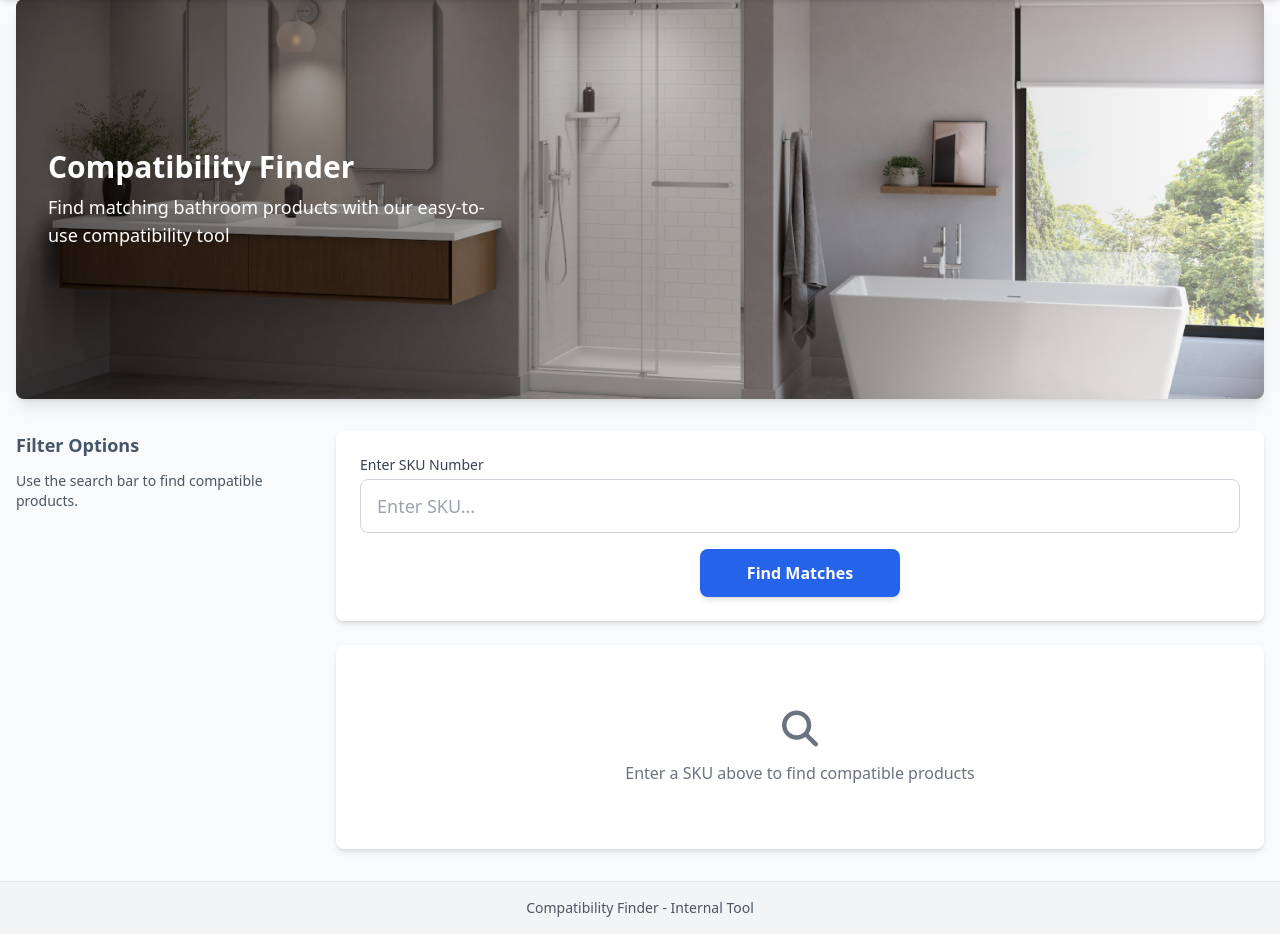
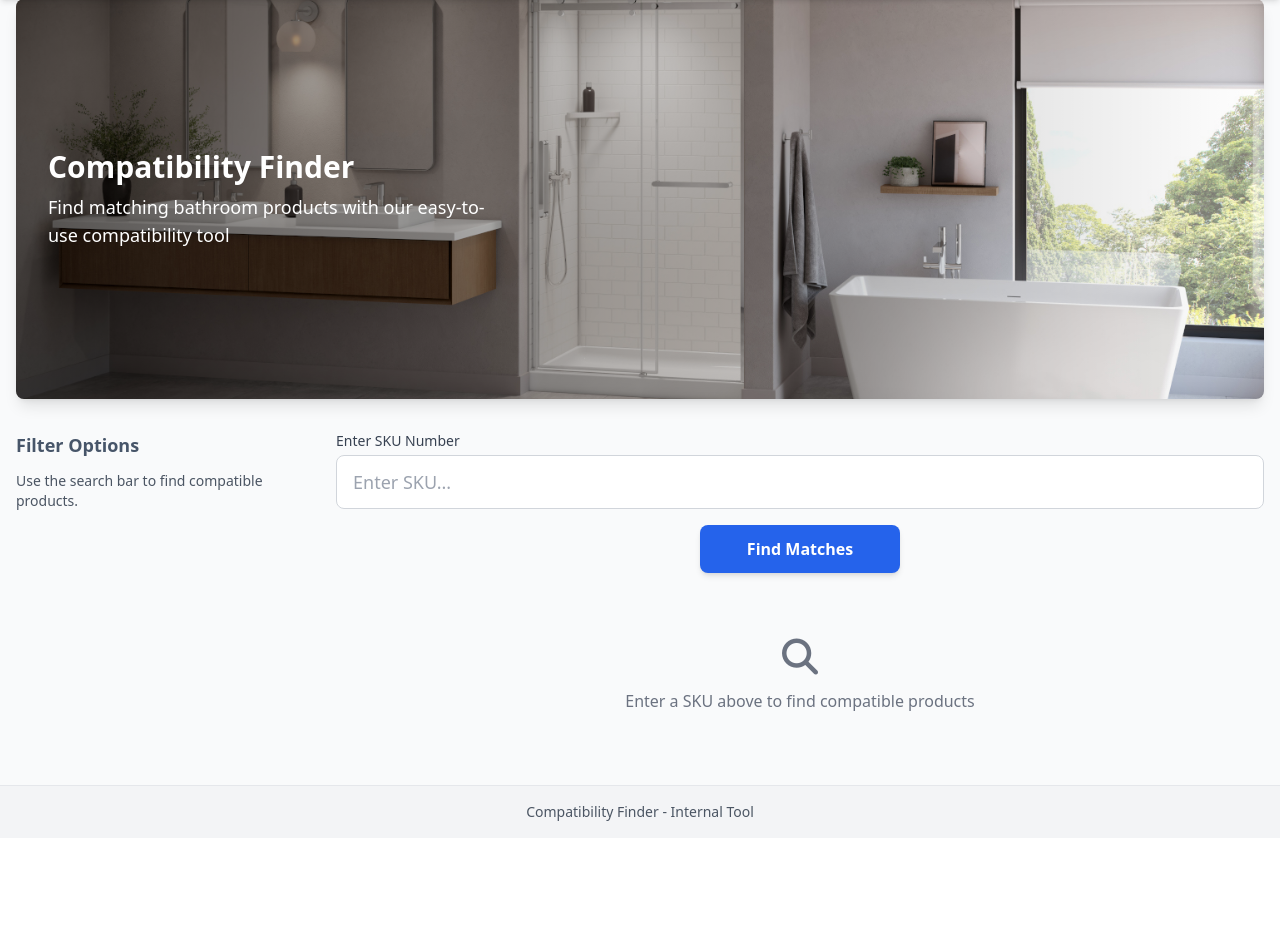
Before and after one commit to olepagedumontabg/ORCA, a Flask app: page / in a window 1280 px wide. Shown: the part 65-999 px from the top of the page. After the commit the page ends 886 px from the top, so only its background shows below. Run offline with Flask 3, Linux system fonts and the light colour scheme; some libraries are stand-ins or nearby versions.

Commit message:
Refine the appearance of search and results by removing visual clutter
Removes padding and background from the search form and results container in `templates/index.html`.

Replit-Commit-Author: Agent
Replit-Commit-Session-Id: 0646a5b4-ba54-4146-8119-cc31c948a5ea
Replit-Commit-Screenshot-Url: https://storage.googleapis.com/screenshot-production-us-central1/873c23c0-c18f-4e09-9f8d-38c5cb319996/f559d51a-1428-40e2-a9c9-6d83d3ecc514.jpg

```diff
--- a/templates/index.html
+++ b/templates/index.html
@@ -209,7 +209,7 @@
         <!-- Search and results area -->
         <div class="flex-grow">
             <!-- Search form -->
-            <div class="bg-white rounded-lg shadow-md p-6 mb-6">
+            <div class="mb-6">
                 <form @submit.prevent="submitSearch" id="searchForm" class="space-y-4">
                     <div class="relative">
                         <label for="skuInput" class="block text-sm font-medium text-gray-700 mb-1">Enter SKU Number</label>
@@ -249,7 +249,7 @@
             </div>
 
             <!-- Results area -->
-            <div class="bg-white rounded-lg shadow-md p-6" id="resultsContainer">
+            <div id="resultsContainer">
                 <!-- No search performed yet message -->
                 <div x-show="!hasSearched && !errorMessage" class="text-center py-10 text-gray-500">
                     <i class="fas fa-search text-4xl mb-3"></i>
```
Also changed, not shown: attached_assets/image_1747104902940.png (added).
